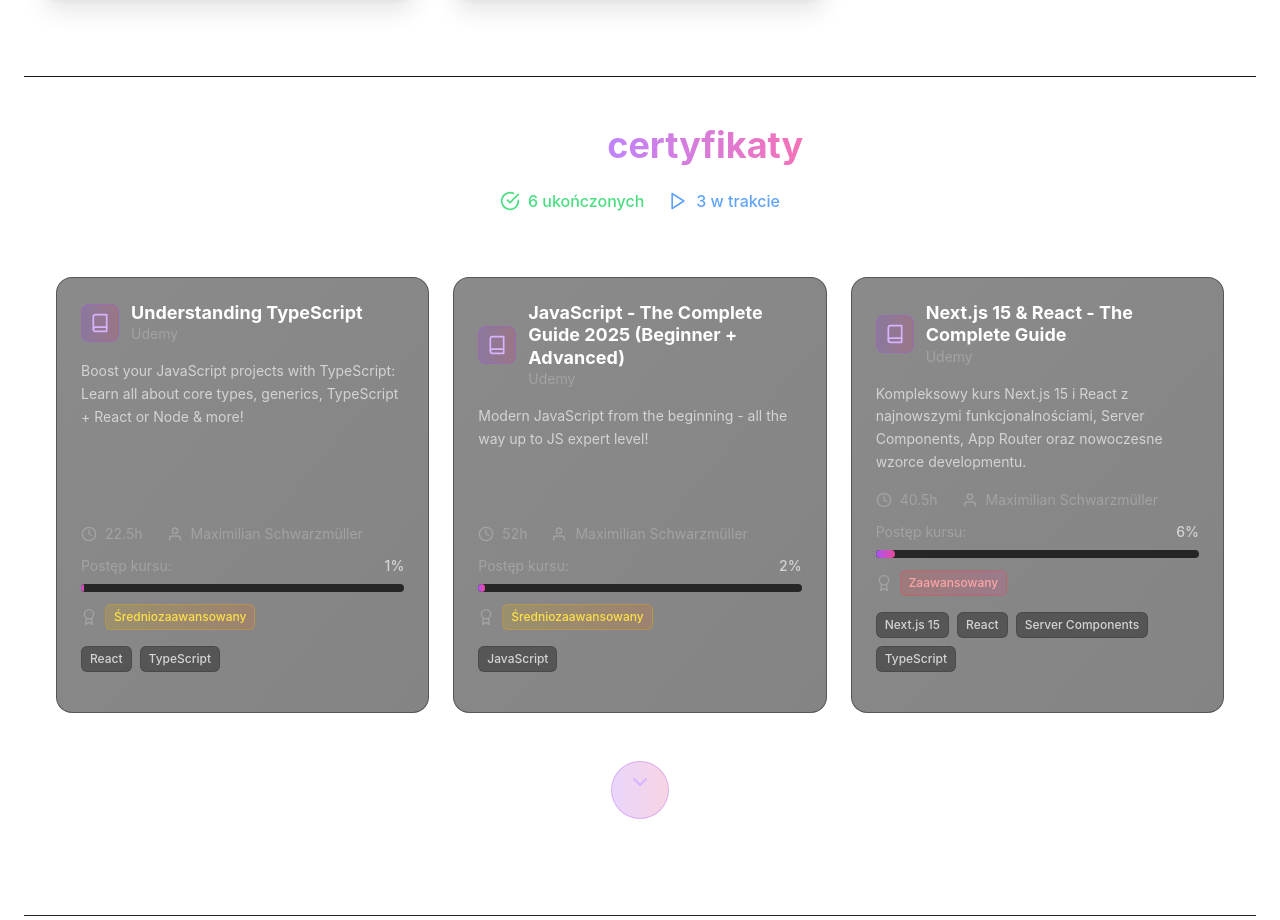
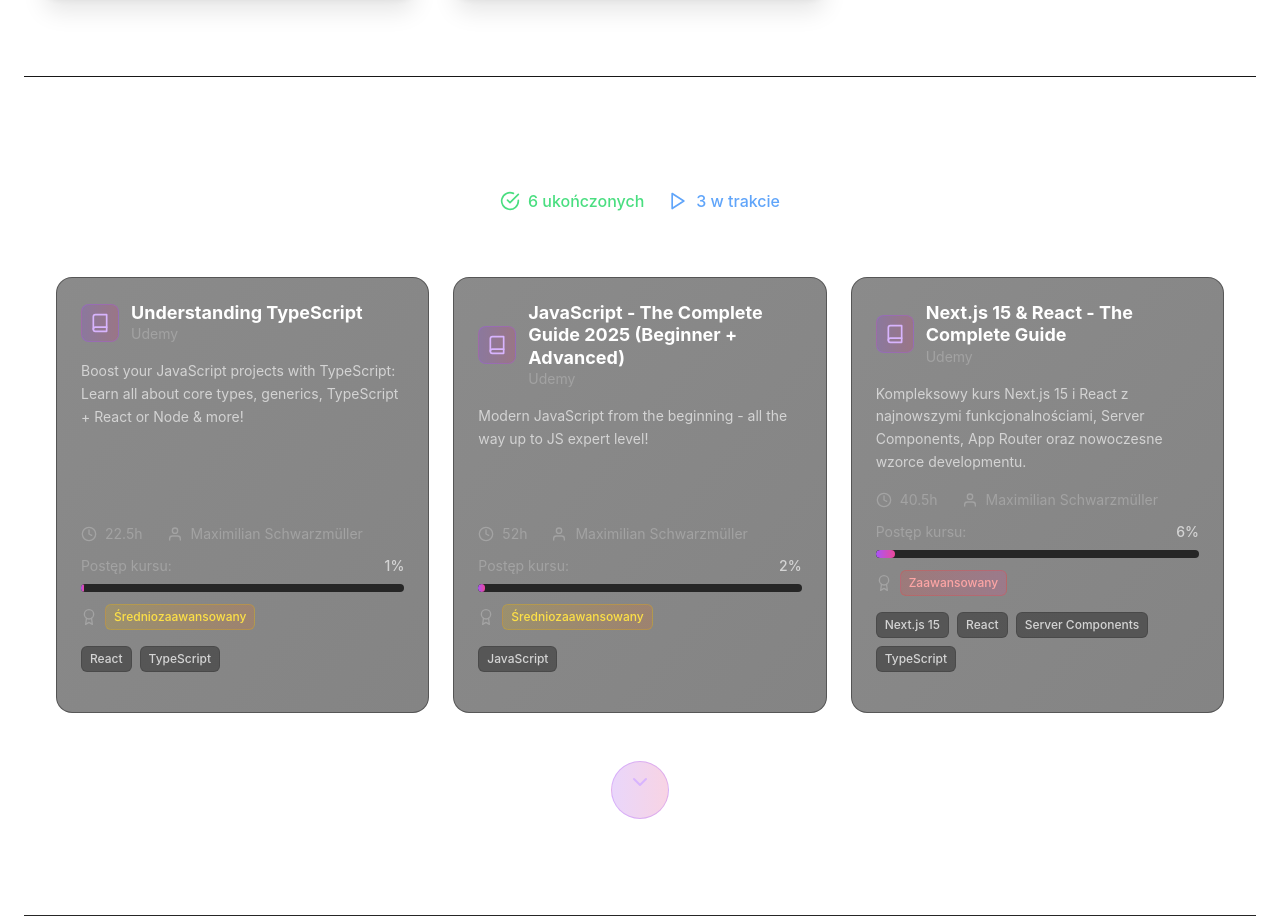
Before and after one commit to szymszaj/Portfolio, a React (Vite) app in the folder react-portfolio/: page / in a window 1280 px wide. Shown: the part 3920-4840 px from the top of the page. Built offline with nearby package versions, Linux system fonts and the light colour scheme.

Commit message:
fix: Update COURSES_TEXTS title for clarity and remove titleHighlight

```diff
--- a/react-portfolio/src/constants/index.js
+++ b/react-portfolio/src/constants/index.js
@@ -217,8 +217,8 @@ export const PROJECTS = [
 ];
 
 export const COURSES_TEXTS = {
-  title: "Kursy i",
-  titleHighlight: "certyfikaty",
+  title: "Kursy",
+  // titleHighlight: "certyfikaty",
   viewCertificate: "Zobacz certyfikat",
   completed: "Ukończono",
   inProgress: "W trakcie",
```
